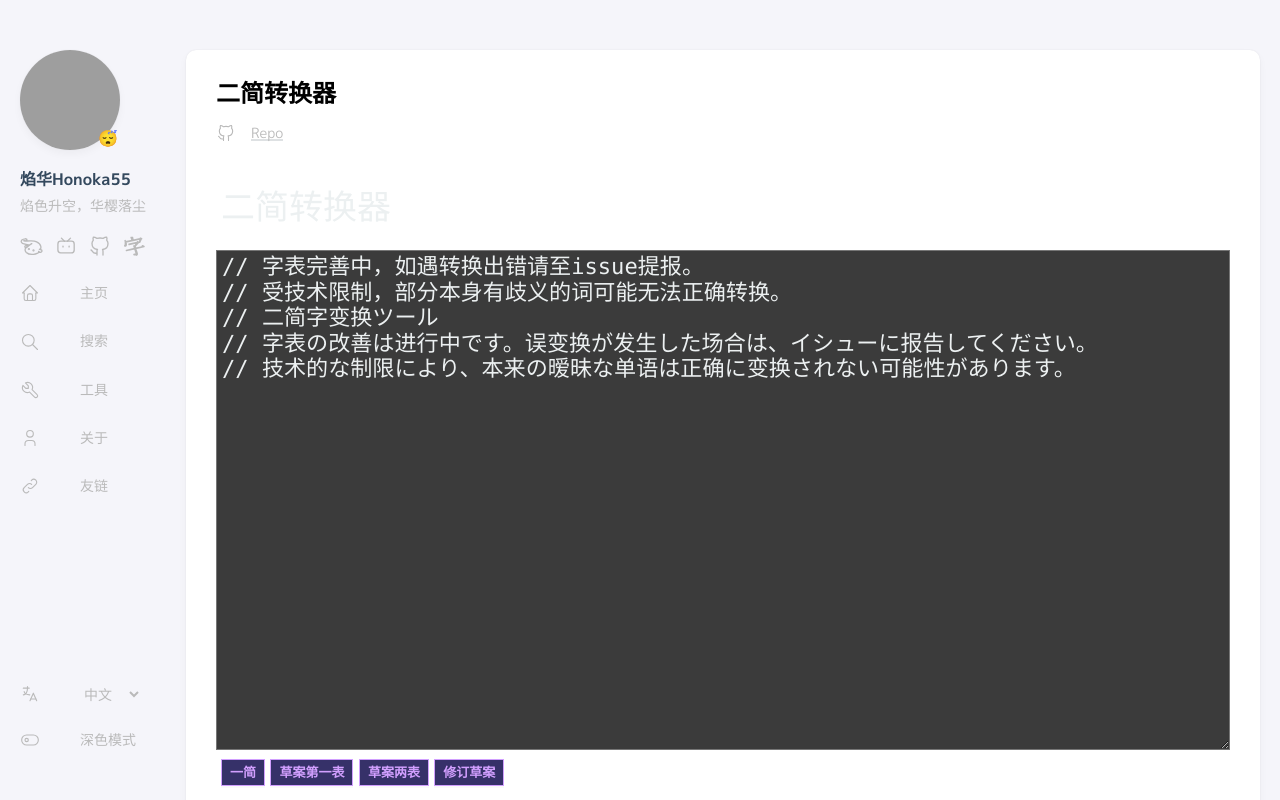
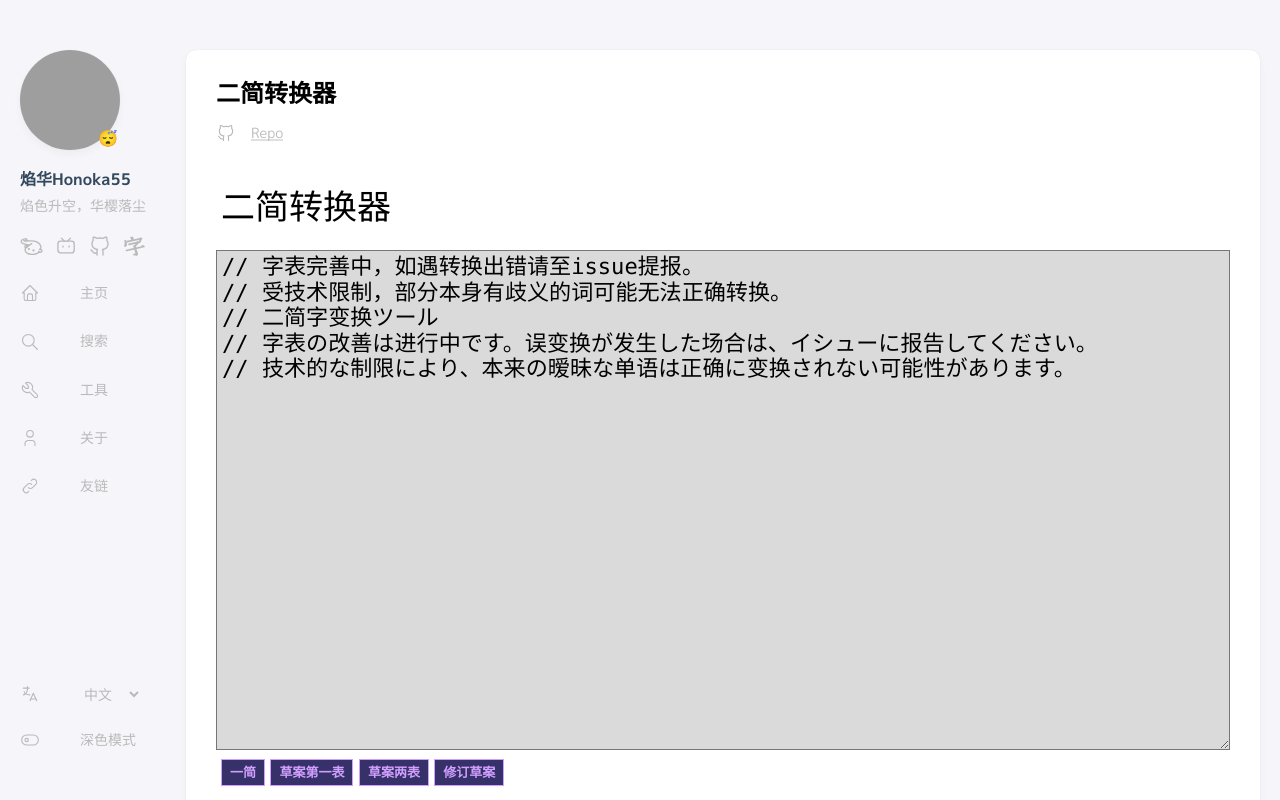
Before and after one commit to Honoka55/erjian-convert, a plain HTML site: page index.html in a window 1280 px wide. Shown: the top 800 px of the page. Drawn offline with nearby package versions, Linux system fonts and the light colour scheme; some packages are replaced by stand-ins of ours; grey boxes are pictures that could not be loaded; a script that the page names is missing; files whose address does not match are found by name; a web font is replaced by a local one.

Commit message:
fix: :lipstick: match theme color

```diff
--- a/style.css
+++ b/style.css
@@ -31,8 +31,8 @@
     font-size: 1.3em;
     border-radius: 0;
     appearance: none;
-    background-color: #3b3b3b;
-    color: #ecf0f1;
+    background-color: var(--table-border-color);
+    color: var(--card-text-color-main);
 }
 
 #convert-text:focus {
@@ -42,7 +42,7 @@
 #convert-title, #convert-btns {
     padding: 3px 5px;
     font-size: 1.1em;
-    color: #ecf0f1;
+    color: var(--card-text-color-main);
 }
 
 @media (max-width: 768px) {
```
